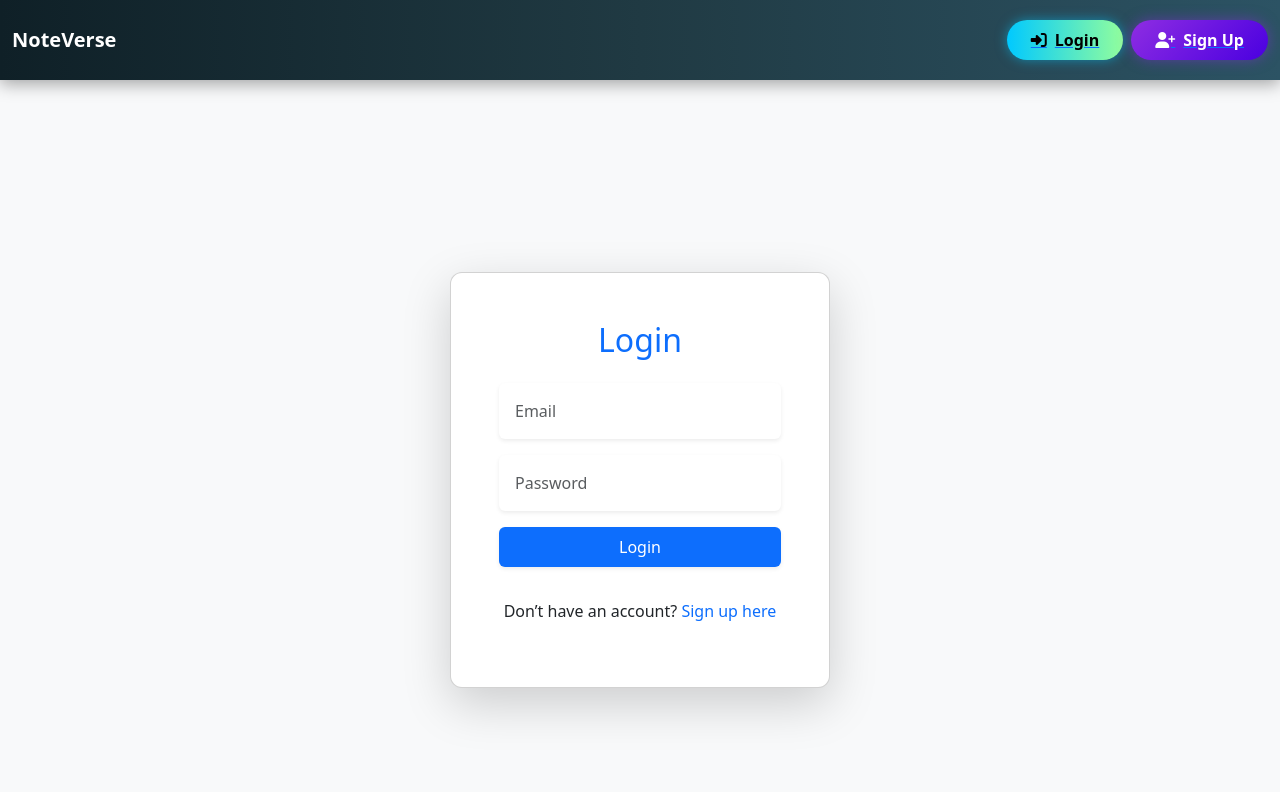
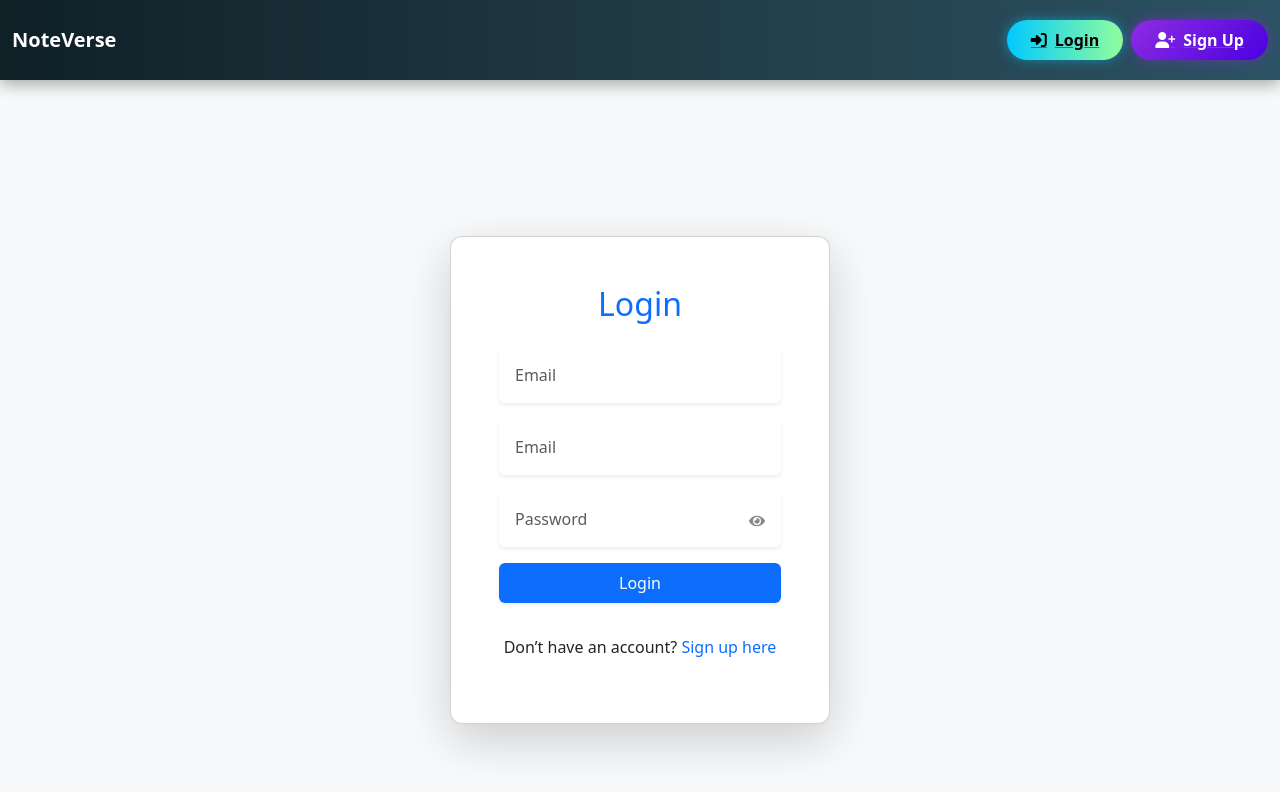
Before and after one commit to OmkarGaikwad5/NoteVerse-, a React (Vite) app: page /login in a window 1280 px wide. Shown: the top 792 px of the page. Built offline with nearby package versions, Linux system fonts and the light colour scheme; no server answers.

Commit message:
Eye Icon Added

```diff
--- a/package.json
+++ b/package.json
@@ -14,6 +14,7 @@
     "react-dnd": "^16.0.1",
     "react-dnd-html5-backend": "^16.0.1",
     "react-dom": "^19.1.0",
+    "react-icons": "^5.5.0",
     "react-router-dom": "^7.6.0",
     "react-toastify": "^11.0.5",
     "uuid": "^11.1.0"
--- a/src/App.jsx
+++ b/src/App.jsx
@@ -24,7 +24,7 @@ function App() {
         {/* ✅ Toast Container at global level */}
         <ToastContainer
           position="top-right"
-          autoClose={2000}
+          autoClose={1000}
           hideProgressBar={false}
           newestOnTop={false}
           closeOnClick
--- a/src/pages/Login.jsx
+++ b/src/pages/Login.jsx
@@ -2,11 +2,13 @@ import React, { useState } from 'react';
 import { useNavigate, Link } from 'react-router-dom';
 import { toast } from 'react-toastify';
 import 'react-toastify/dist/ReactToastify.css';
+import { FaEye, FaEyeSlash } from 'react-icons/fa';
 
 function Login() {
   const [email, setEmail] = useState('');
   const [password, setPassword] = useState('');
   const [errorMsg, setErrorMsg] = useState('');
+   const [showPassword, setShowPassword] = useState(false);
   const navigate = useNavigate();
 
   const handleSubmit = async (e) => {
@@ -36,7 +38,7 @@ function Login() {
         // ✅ Ensure toast after navigation so it renders properly
         setTimeout(() => {
           toast.success("Login successful!");
-        }, 100);
+        }, 1000);
       }
 
     } catch (error) {
@@ -66,17 +68,39 @@ function Login() {
               required
             />
           </div>
-          <div className="mb-3">
+                    <div className="mb-3">
             <input
-              type="password"
+              type="email"
               className="form-control shadow-sm border-0 p-3"
+              placeholder="Email"
+              value={email}
+              onChange={(e) => setEmail(e.target.value)}
+              autoComplete="email"
+              required
+            />
+          </div>
+
+          {/* 👁 Password Field with Toggle */}
+          <div className="mb-3 position-relative">
+            <input
+              type={showPassword ? "text" : "password"}
+              className="form-control shadow-sm border-0 p-3 pe-5"
               placeholder="Password"
               value={password}
               onChange={(e) => setPassword(e.target.value)}
               autoComplete="current-password"
               required
             />
+            <span
+              className="position-absolute top-50 end-0 translate-middle-y me-3"
+              style={{ cursor: "pointer", color: "#888" }}
+              onClick={() => setShowPassword(!showPassword)}
+            >
+              {showPassword ? <FaEyeSlash /> : <FaEye />}
+            </span>
           </div>
+
+
 
           <button
             type="submit"
--- a/src/pages/SignUp.jsx
+++ b/src/pages/SignUp.jsx
@@ -2,6 +2,8 @@ import React, { useState } from 'react';
 import { useNavigate, Link } from 'react-router-dom';
 import { toast } from 'react-toastify';
 import 'react-toastify/dist/ReactToastify.css';
+import { FaEye, FaEyeSlash } from 'react-icons/fa';
+
 
 function SignUp() {
   const [name, setName] = useState('');
@@ -9,6 +11,7 @@ function SignUp() {
   const [password, setPassword] = useState('');
   const [errorMsg, setErrorMsg] = useState('');
   const [successMsg, setSuccessMsg] = useState('');
+  const [showPassword, setShowPassword] = useState(false);
 
   const navigate = useNavigate();
 
@@ -56,7 +59,7 @@ function SignUp() {
       setTimeout(() => {
         toast.success("Signup successful!");
         navigate("/");
-      }, 100);
+      }, 1000);
 
     } catch (error) {
       console.error("Signup error:", error);
@@ -96,16 +99,23 @@ function SignUp() {
               required
             />
           </div>
-          <div className="mb-3">
+          <div className="mb-3 position-relative">
   <input
-              type="password"
-              className="form-control shadow-sm border-0 p-3"
+    type={showPassword ? "text" : "password"}
+    className="form-control shadow-sm border-0 p-3 pe-5"
     placeholder="Password"
     value={password}
     onChange={(e) => setPassword(e.target.value)}
     autoComplete="new-password"
     required
   />
+  <span
+    className="position-absolute top-50 end-0 translate-middle-y me-3"
+    style={{ cursor: "pointer", color: "#888" }}
+    onClick={() => setShowPassword(!showPassword)}
+  >
+    {showPassword ? <FaEyeSlash /> : <FaEye />}
+  </span>
 </div>
           <button
             type="submit"
```
Also changed, not shown: 1 other file (tests, documents, lock files or other folders). Lines whose indentation alone changed are shown as unchanged.
